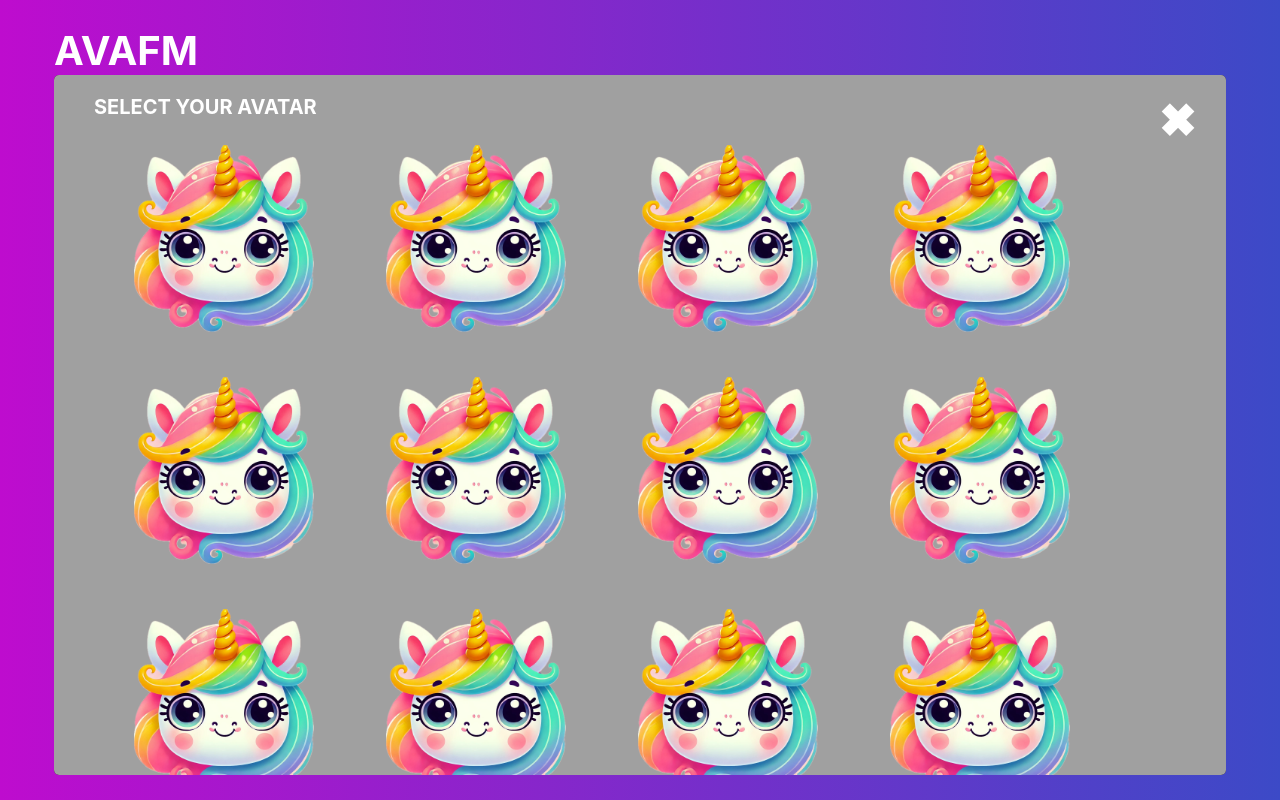
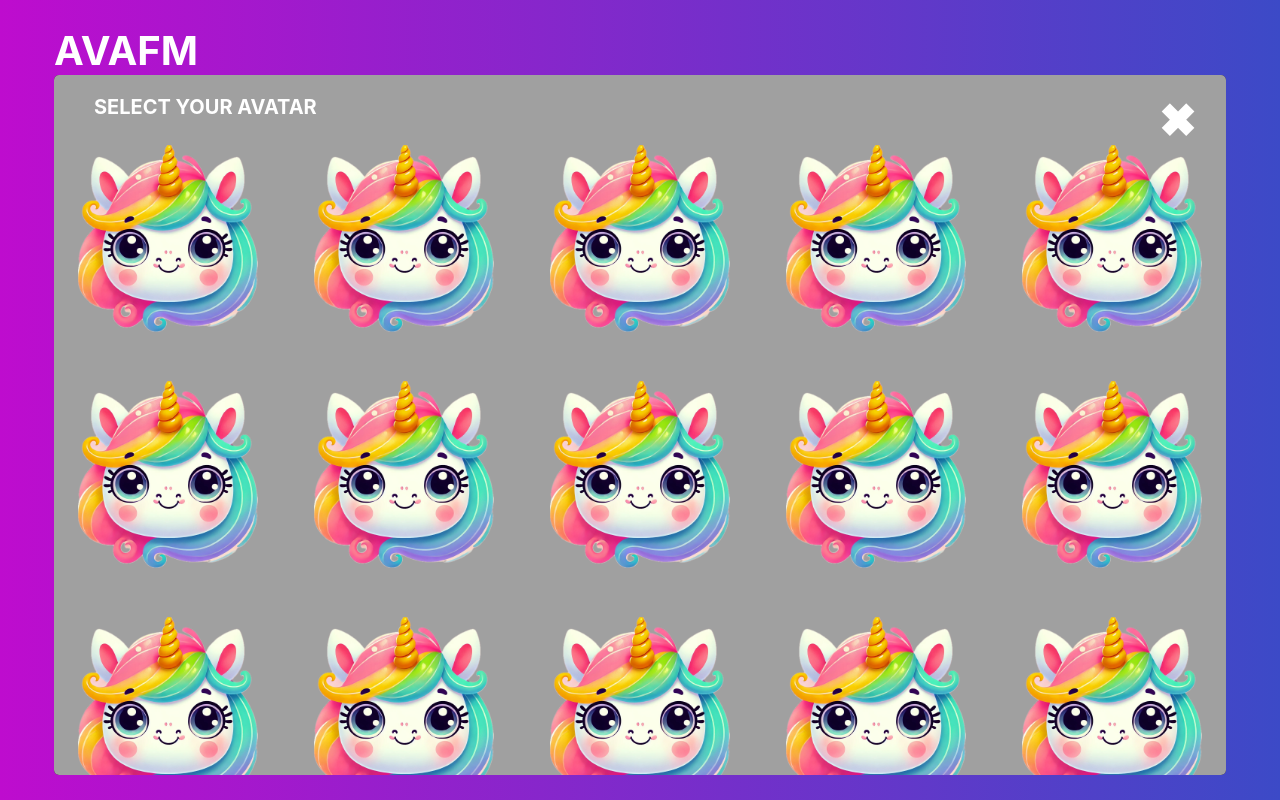
Before and after one commit to B-U-I-L-T-UIUC/AI-Vision-Adaptive-Face-Masking, a React (Create React App) app in the folder react_frontend/: page /avatar-gallery in a window 1280 px wide. Built offline with nearby package versions, Linux system fonts and the light colour scheme.

Commit message:
styling changes

```diff
--- a/react_frontend/src/styles/addAvatar.css
+++ b/react_frontend/src/styles/addAvatar.css
@@ -1,6 +1,6 @@
 .add-avatar-btn {
-    width: 150px;
-    height: 150px;
+    width: 140px;
+    height: 140px;
     background-color: #a0a0a0;
     border-radius: 40px;
     display: flex;
--- a/react_frontend/src/styles/avatarGalleryModal.css
+++ b/react_frontend/src/styles/avatarGalleryModal.css
@@ -45,24 +45,19 @@
     background-color: #a0a0a0;
     position: absolute;
     overflow: scroll;
-    z-index: 12;
     display: grid;
-
-    flex-wrap: wrap;
     flex-grow: 1;
     width: 100%;
     height: 100%;
     object-fit: cover;
     border-radius: 5px;
-    position: absolute;
 }
-
 
 .avatars {
     display: flex;
     flex-wrap: wrap;
-    grid-gap: 2rem;
-    margin: 10px 0 10px 40px;
+    justify-content: center;
+    grid-gap: 1rem;
 }
 
 .avatar-btn {
@@ -75,7 +70,6 @@
     border: none;
     cursor: pointer;
     padding: 0;
-    margin: 10px 0 10px 40px;
 }
 
 .avatar-image {
```
